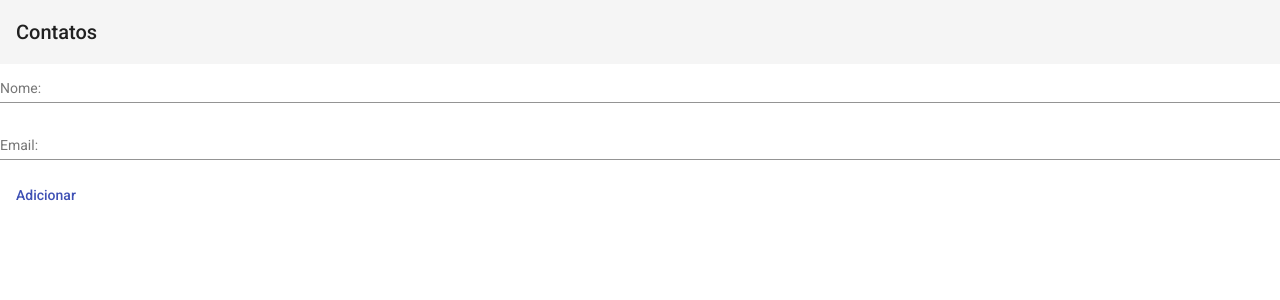
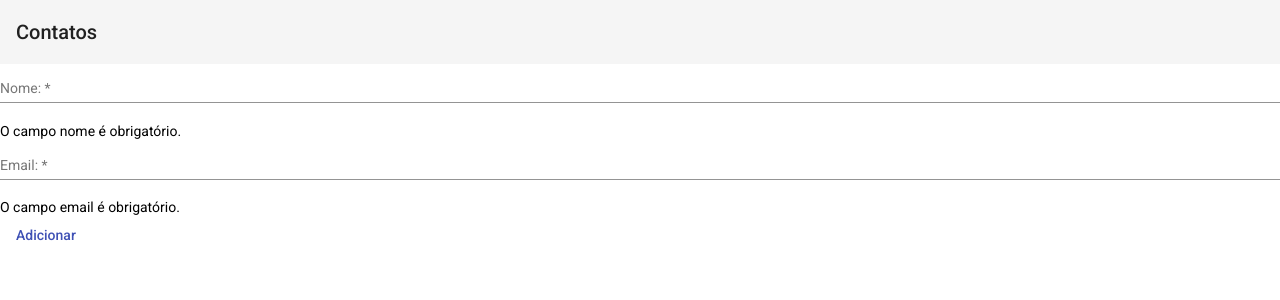
Before and after one commit to renatoganske/agenda-api, an Angular app in the folder frontend/agenda-app/: page / in a window 1280 px wide. Shown: the top 300 px of the page. Built offline with nearby package versions, Linux system fonts and the light colour scheme.

Commit message:
feat: realizada conexão com api de contatos
criado método para salvar no banco de dados pelo front end

```diff
--- a/frontend/agenda-app/src/app/app.module.ts
+++ b/frontend/agenda-app/src/app/app.module.ts
@@ -1,9 +1,11 @@
 import { BrowserModule } from '@angular/platform-browser';
 import { NgModule } from '@angular/core';
+import { HttpClientModule } from '@angular/common/http'
+import { ReactiveFormsModule } from '@angular/forms'
 
 import { MatButtonModule } from '@angular/material/button';
 import { MatToolbarModule } from '@angular/material/toolbar';
-import {MatInputModule} from '@angular/material/input';
+import { MatInputModule } from '@angular/material/input';
 
 import { AppRoutingModule } from './app-routing.module';
 import { AppComponent } from './app.component';
@@ -22,6 +24,8 @@ import { ContatoService } from './contato.service'
     MatButtonModule,
     MatToolbarModule,
     MatInputModule,
+    HttpClientModule,
+    ReactiveFormsModule,
     BrowserAnimationsModule
   ],
   providers: [
--- a/frontend/agenda-app/src/app/contato.service.ts
+++ b/frontend/agenda-app/src/app/contato.service.ts
@@ -1,9 +1,23 @@
+import { HttpClient } from '@angular/common/http';
 import { Injectable } from '@angular/core';
+
+import { Contato } from './contato/contato'
+import { Observable } from 'rxjs';
+
+import { environment } from '../environments/environment'
 
 @Injectable({
   providedIn: 'root'
 })
 export class ContatoService {
 
-  constructor() { }
+  url: string = environment.apiBaseUrl;
+
+  constructor(
+    private http: HttpClient
+  ) { }
+
+  save(contato: Contato) : Observable<Contato> {
+    return this.http.post<Contato>(this.url, contato);
+  }
 }
--- a/frontend/agenda-app/src/app/contato/contato.component.html
+++ b/frontend/agenda-app/src/app/contato/contato.component.html
@@ -1,14 +1,28 @@
 <mat-toolbar>Contatos</mat-toolbar>
-<form>
+<form [formGroup]="formulario" (ngSubmit)="submit()">
   <mat-form-field class="full-width">
     <mat-label>Nome: </mat-label>
-    <input matInput placeholder="Digite seu nome: " />
+    <input formControlName="nome" matInput placeholder="Digite seu nome: " />
   </mat-form-field>
+  <div *ngIf="formulario.controls.nome.errors">
+    <div *ngIf="formulario.controls.nome.errors.required">
+      O campo nome é obrigatório.
+    </div>
+  </div>
+
 
   <mat-form-field class="full-width">
     <mat-label>Email: </mat-label>
-    <input matInput placeholder="Digite seu email: " />
+    <input formControlName="email" matInput placeholder="Digite seu email: " />
   </mat-form-field>
+  <div *ngIf="formulario.controls.email.errors">
+    <div *ngIf="formulario.controls.email.errors.required">
+      O campo email é obrigatório.
+    </div>
+    <div *ngIf="formulario.controls.email.errors.email">
+      Email inválido.
+    </div>
+  </div>
 
   <button mat-button color="primary">Adicionar</button>
 
--- a/frontend/agenda-app/src/app/contato/contato.component.ts
+++ b/frontend/agenda-app/src/app/contato/contato.component.ts
@@ -1,4 +1,8 @@
 import { Component, OnInit } from '@angular/core';
+import { ContatoService } from '../contato.service';
+import { Contato } from './contato';
+
+import { FormBuilder, FormGroup, Validators } from '@angular/forms'
 
 @Component({
   selector: 'app-contato',
@@ -7,9 +11,28 @@ import { Component, OnInit } from '@angular/core';
 })
 export class ContatoComponent implements OnInit {
 
-  constructor() { }
+  formulario: FormGroup;
+  contatos: Contato[] = [];
+
+  constructor(
+    private service: ContatoService,
+    private fb: FormBuilder
+  ) { }
 
   ngOnInit(): void {
+    this.formulario = this.fb.group({
+      nome: ['', Validators.required],
+      email: ['', [Validators.required, Validators.email]]
+    })
+  }
+
+  submit() {
+    const formValues = this.formulario.value;
+    const contato: Contato = new Contato(formValues.nome, formValues.email);
+    this.service.save(contato).subscribe(resposta => {
+      this.contatos.push(resposta);
+      console.log(this.contatos)
+    })
   }
 
 }
--- /dev/null
+++ b/frontend/agenda-app/src/app/contato/contato.ts
@@ -0,0 +1,11 @@
+export class Contato {
+  id: number;
+  nome: string;
+  email: string;
+  favorito: boolean;
+
+  constructor(nome: string, email: string){
+    this.nome = nome;
+    this.email = email;
+  }
+}
--- a/frontend/agenda-app/src/environments/environment.ts
+++ b/frontend/agenda-app/src/environments/environment.ts
@@ -3,7 +3,8 @@
 // The list of file replacements can be found in `angular.json`.
 
 export const environment = {
-  production: false
+  production: false,
+  apiBaseUrl: 'http://localhost:8080/api/contatos'
 };
 
 /*
```
Also changed, not shown: 2 other files (tests, documents, lock files or other folders).
